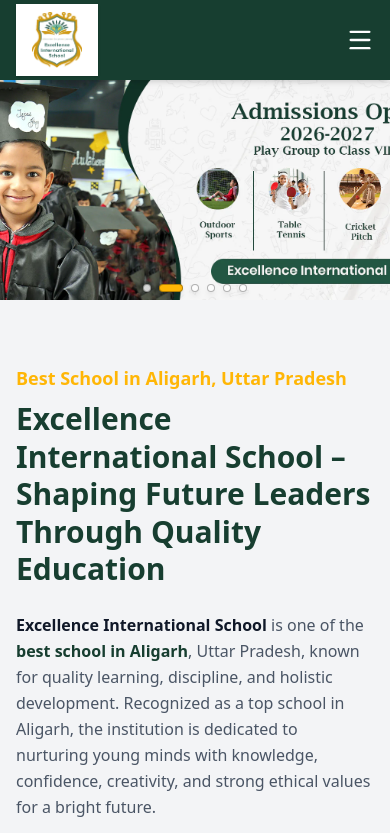
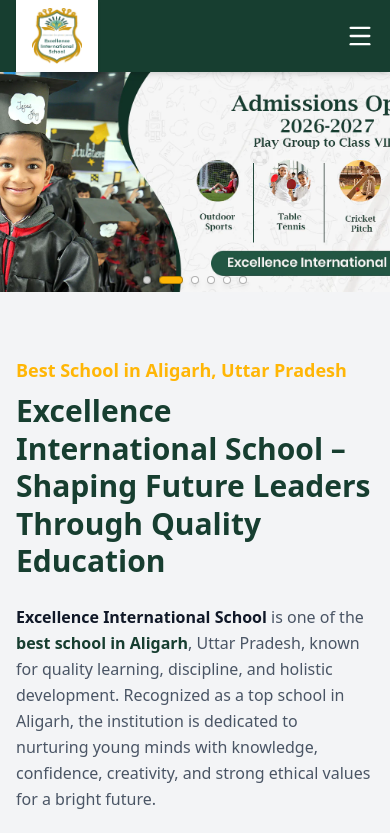
Before and after one commit to abhisheksamriya/DETTROIN-INT-Abhishek-Website, a Next.js app: page / in a window 390 px wide. Shown: the top 833 px of the page. Built offline with nearby package versions, Linux system fonts and the light colour scheme.

Commit message:
navbar adjust according to mobile

```diff
--- a/app/layout.tsx
+++ b/app/layout.tsx
@@ -29,7 +29,7 @@
       lang="en"
       className={`${geistSans.variable} ${geistMono.variable} h-full antialiased`}
     >
-      <body className="min-h-full flex flex-col pt-20 md:pt-30"  cz-shortcut-listen="true">
+      <body className="min-h-full flex flex-col pt-18 md:pt-30"  cz-shortcut-listen="true">
         <Navbar />
         <main className="grow">
           {children}
--- a/components/Navbar.tsx
+++ b/components/Navbar.tsx
@@ -48,7 +48,7 @@
     {/* green bar */}
       <div className="bg-brand-green text-white">
         <div className="max-w-7xl mx-auto px-4 sm:px-6 lg:px-8">
-          <div className="flex justify-between items-center h-20">
+          <div className="flex justify-between items-center h-18 sm:h-20">
 
             {/* website logo */}
             <div className="shrink-0 flex items-center bg-white px-4 p-2 shadow-sm">
```
